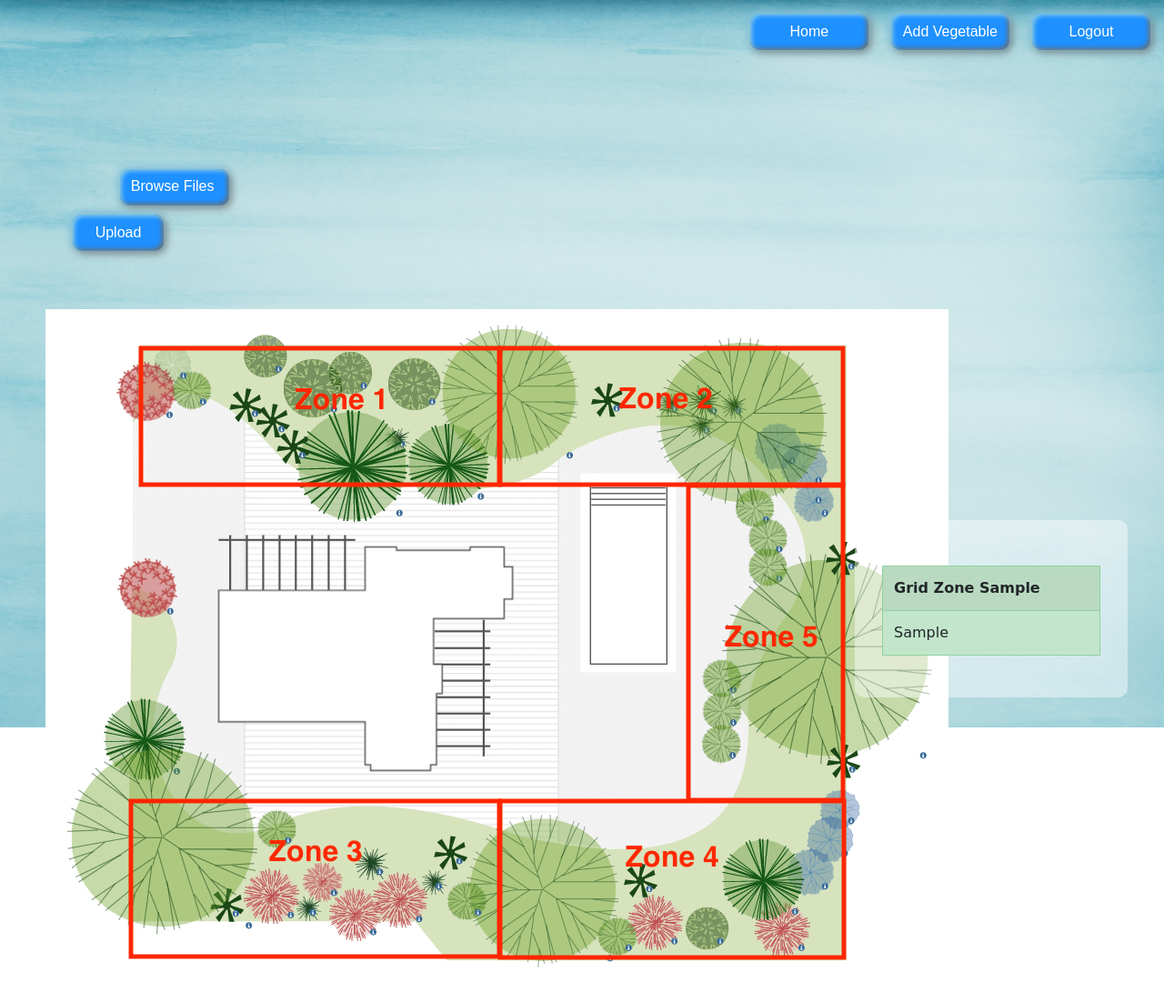
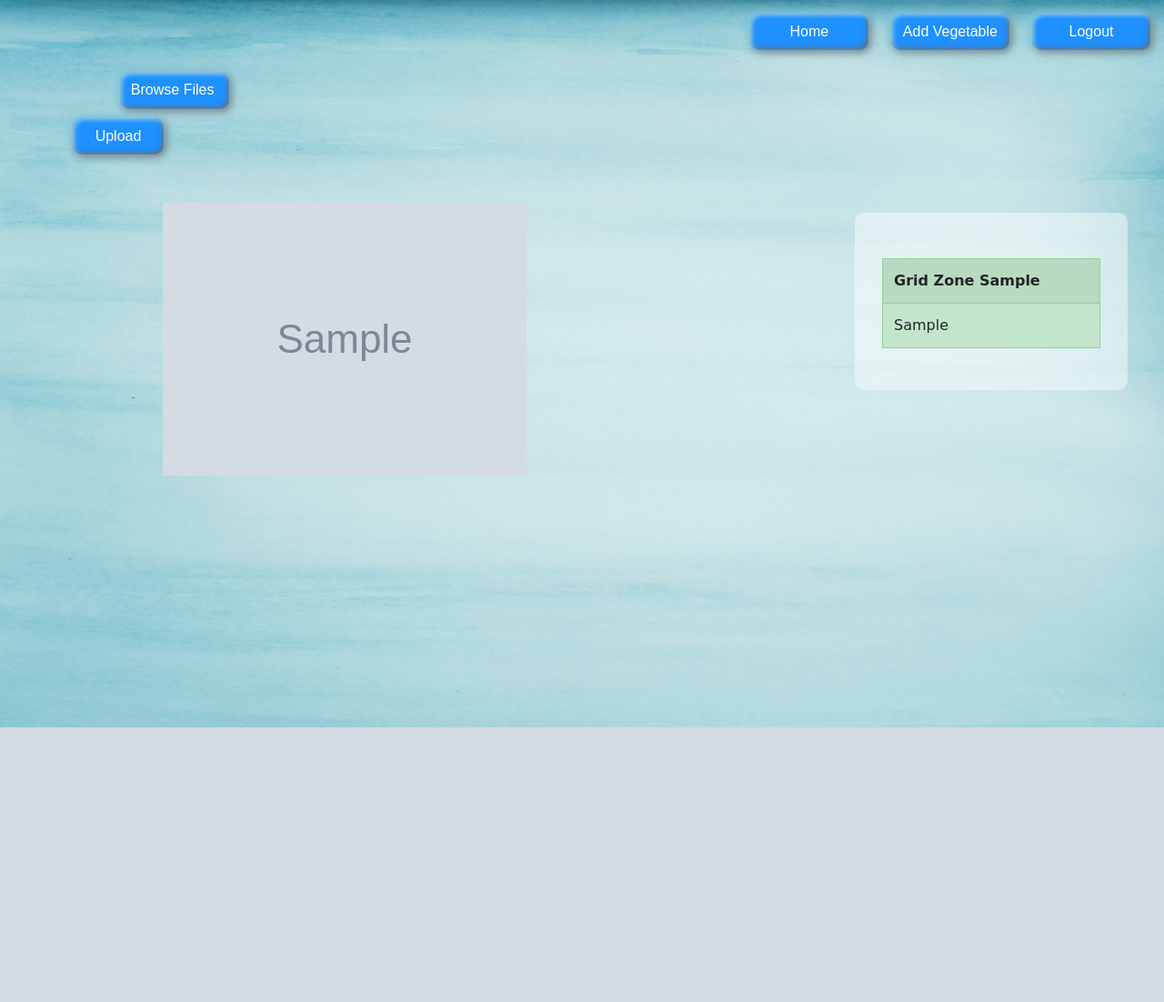
Before and after one commit to Obliveus/Garden_planner, a Flask app: page /gardenPlan in a window 1280 px wide. Shown: the whole page at 91% size. After the commit the page ends 800 px from the top, so only its background shows below. Run offline with Flask 2, Linux system fonts and the light colour scheme; the visitor is signed in with stand-in values (Sample User, id 1); tables that the repository leaves empty or names only in its code hold one stand-in row (values such as "Sample post"); grey boxes marked "Sample" are stand-in pictures; one stand-in notice (Sample message) is shown; some libraries are stand-ins or nearby versions.

Commit message:
version 1.3

```diff
--- a/python/solo_project/garden_planner/flask_app/__init__.py
+++ b/python/solo_project/garden_planner/flask_app/__init__.py
@@ -2,3 +2,7 @@ from flask import Flask, session
 from env import KEY
 app = Flask(__name__)
 app.secret_key = KEY
+
+UPLOAD_FOLDER = '/static/img/'
+app.config['UPLOAD_FOLDER'] = UPLOAD_FOLDER
+app.config['MAX_CONTENT_LENGTH'] = 16 * 1024 * 1024
--- a/python/solo_project/garden_planner/flask_app/controllers/users.py
+++ b/python/solo_project/garden_planner/flask_app/controllers/users.py
@@ -64,9 +64,10 @@ def gardenPlan():
     data = {
         "id": session['user_id']
     }
+    userPic = Picture.get_pictures_by_user(data)
     users = User.get_one(data)
     usersVegetables = User.userVegetables(data)
-    return render_template("gardenPlan.html", users=users, userVegetables=usersVegetables)
+    return render_template("gardenPlan.html", users=users, userVegetables=usersVegetables, userPic=userPic)
 
 @app.route('/logout')
 def logout():
--- a/python/solo_project/garden_planner/flask_app/controllers/vegetables.py
+++ b/python/solo_project/garden_planner/flask_app/controllers/vegetables.py
@@ -49,6 +49,7 @@ def edit(vegetables_id):
     data = {
         "id": session['user_id']
     }
+
     oneVegetable = vegetable.Vegetable.oneVegetable(vegetables_id)
     users=user.User.get_one(data)
     return render_template("edit.html", users=users, oneVegetable=oneVegetable)
--- a/python/solo_project/garden_planner/flask_app/models/picture.py
+++ b/python/solo_project/garden_planner/flask_app/models/picture.py
@@ -1,5 +1,6 @@
 from flask_app.config.mysqlconnection import connectToMySQL
 from flask import flash
+
 
 class Picture:
     db = 'vegetables'
--- a/python/solo_project/garden_planner/flask_app/models/vegetable.py
+++ b/python/solo_project/garden_planner/flask_app/models/vegetable.py
@@ -29,6 +29,9 @@ class Vegetable:
         if len(vegetable['harvest_date']) < 2:
             isvalid = False
             flash("The vegetable harvest date is missing.","vegetable")
+        if (vegetable['harvest_date']) < (vegetable['planting_date']):
+            isvalid = False
+            flash("The harvest date must be after planting date","vegetable")
         return isvalid
 
 # saves the new vegetable
--- a/python/solo_project/garden_planner/flask_app/static/css/styles.css
+++ b/python/solo_project/garden_planner/flask_app/static/css/styles.css
@@ -237,6 +237,13 @@ label {
     z-index:1;
 }
 
+.containerGp1 {
+    width: 50%;
+    height: auto;
+    position:relative;
+    padding: 5px;
+    z-index:1;
+}
 
 /* Buttons */
 .body {
@@ -310,10 +317,11 @@ button:focus {
 
 .leftSide {
     width: 75%;
-
+    position: relative;
 }
 
 .rightSide {
+    position: relative;
     width: 25%;
     margin-top: 5%;
     background-color: rgba(255, 255, 255, 0.437);
@@ -322,7 +330,6 @@ button:focus {
 }
 
 /* Add Veggies */
-
 .btnAdd {
     padding: 5px;
     width: 100px;
@@ -333,7 +340,6 @@ button:focus {
     height: 400px;
 }
 
-
 .height {
     width: 100%;
     height: 100%;
--- a/python/solo_project/garden_planner/flask_app/static/js/scripts.js
+++ b/python/solo_project/garden_planner/flask_app/static/js/scripts.js
@@ -17,7 +17,6 @@ function confirmPw() {
 
 
     //upload file garden layout img
-
 const file = document.querySelector('#file');
     file.addEventListener('change', (e) => {
     // Get the selected file
@@ -34,8 +33,18 @@ const file = document.querySelector('#file');
 
 var loadFile = function(event) {
     var output = document.getElementById('output');
-    output.src = URL.createObjectURL(event.target.files[0]);
+    output.value = URL.createObjectURL(event.target.files[0]);
     output.onload = function() {
-      URL.revokeObjectURL(output.src) // free memory
+      URL.revokeObjectURL(output.value) // free memory
   }
 };
+
+
+var input = document.getElementById( 'file' );
+var infoArea = document.getElementById( 'selectFile' );
+input.addEventListener( 'change', showFileName );
+function showFileName( event ) {
+  var input = event.srcElement;
+  var fileName = input.files[0].name;
+  infoArea.value = fileName;
+}
--- a/python/solo_project/garden_planner/flask_app/templates/addVeggies.html
+++ b/python/solo_project/garden_planner/flask_app/templates/addVeggies.html
@@ -12,10 +12,10 @@
         <nav class="container flex justify-flex-end">
             <div>{% block menu %} {% include 'menu.html' %} {% endblock menu %}</div>
         </nav>
-        <div> {% with messages = get_flashed_messages(category_filter=['____']) %}
+        <div class="z-index-1"> {% with messages = get_flashed_messages(category_filter=['vegetable']) %}
             {% if messages %}
             <div class="alert alert-danger" role="alert">
-                <strong>Flash AHHHHHHH!!!!</strong>
+                <strong>*********** ERROR!!!! ***********</strong>
                     {% for message in messages %}
                     <p>{{message}}</p>
                     {% endfor %}
--- a/python/solo_project/garden_planner/flask_app/templates/edit.html
+++ b/python/solo_project/garden_planner/flask_app/templates/edit.html
@@ -15,7 +15,7 @@
         <div> {% with messages = get_flashed_messages(category_filter=['vegetable']) %}
             {% if messages %}
             <div class="alert alert-danger" role="alert">
-                <strong>Flash AHHHHHHH!!!!</strong>
+                <strong>*********** ERROR!!!! ***********</strong>
                     {% for message in messages %}
                     <p>{{message}}</p>
                     {% endfor %}
--- a/python/solo_project/garden_planner/flask_app/templates/gardenPlan.html
+++ b/python/solo_project/garden_planner/flask_app/templates/gardenPlan.html
@@ -13,40 +13,30 @@
             <nav class="containerGp flex justify-flex-end">
                 <div>{% block menu %} {% include 'menu.html' %} {% endblock menu %}</div>
             </nav>
-            <div> {% with messages = get_flashed_messages(category_filter=['____']) %}
-                {% if messages %}
-                <div class="alert alert-danger" role="alert">
-                    <strong>Flash AHHHHHHH!!!!</strong>
-                        {% for message in messages %}
-                            <p>{{message}}</p>
-                        {% endfor %}
-                </div>
-                {% endif %}
-            {% endwith %} </div>
-
-
         </header>
         <main>
             <img class="backgroundImg" src="/static/img/annie.jpg" alt="background image">
             <div class="flex">
-            <div class="containerGp z-index-1 leftSide">
+            <div class="containerGp leftSide">
                 <div class="file-input">
                     <form action="/addGardenPlan" method="post">
-                        <input accept="image/*" type="file" id="file" class="file" name="garden_plan" onchange="loadFile(event)">
-                        <label for="file">Browse Files</label>
-                        <button class="noselect purple btnAdd">Upload</button>
-                        <input type="hidden" name="picture" value="">
+                        <input accept="image/*" type="file" id="file" class="file" multiple required onchange="loadFile(event)">
+                        <label class="noselect purple btnAdd" for="file">Browse Files</label>
+                        <button class="noselect green btnAdd">Upload</button>
+                        <input id="selectFile" type="hidden" name="picture">
+                        <input type="hidden" name="garden_plan" value="Y">
                         <input type="hidden" name="name" value="garden_plan">
+                        <input type="hidden" name="users_id" value="{{users.id}}">
                     </form>
 
+
                 </div>
-                <div class="containerGp z-index-1">
-                    <img id="output" class="gardenImg"/>
-                    <img src="/static/img/garden-layout.png">
+                <div class="containerGp1 leftSide">
+                    <img id="output" class="gardenImg" src="/static/img/{{userPic.picture}}"/>
                 </div>
             </div>
             <!-- veggie table with zones -->
-            <div class="containerGp z-index-1 rightSide">
+            <div class="containerGp rightSide">
                 <table class="table table-bordered table-hover table-striped table-success border-secondary thead-dark">
 
                     {% for vegetable in userVegetables.vegetablesList %}
--- a/python/solo_project/garden_planner/flask_app/templates/home.html
+++ b/python/solo_project/garden_planner/flask_app/templates/home.html
@@ -15,7 +15,7 @@
         </nav>
     </header>
     <main>
-        <img class="backgroundImg" src="/static/img/annie.jpg" alt="background image">
+        <img class="backgroundImg" src="/static/img/resul.jpg" alt="background image">
         <div class="z-index-1">
         <div class="photo_slider"></div>
 
--- a/python/solo_project/garden_planner/flask_app/templates/index.html
+++ b/python/solo_project/garden_planner/flask_app/templates/index.html
@@ -17,7 +17,7 @@
             <div> {% with messages = get_flashed_messages(category_filter=['register']) %}
                 {% if messages %}
                 <div class="alert alert-danger" role="alert">
-                    <strong>Flash AHHHHHHH!!!!</strong>
+                    <strong>*********** ERROR!!!! ***********</strong>
                         {% for message in messages %}
                         <p>{{message}}</p>
                         {% endfor %}
```
Also changed, not shown: python/solo_project/garden_planner/flask_app/controllers/pictures.py (+4 -3 lines), 7 other files.
